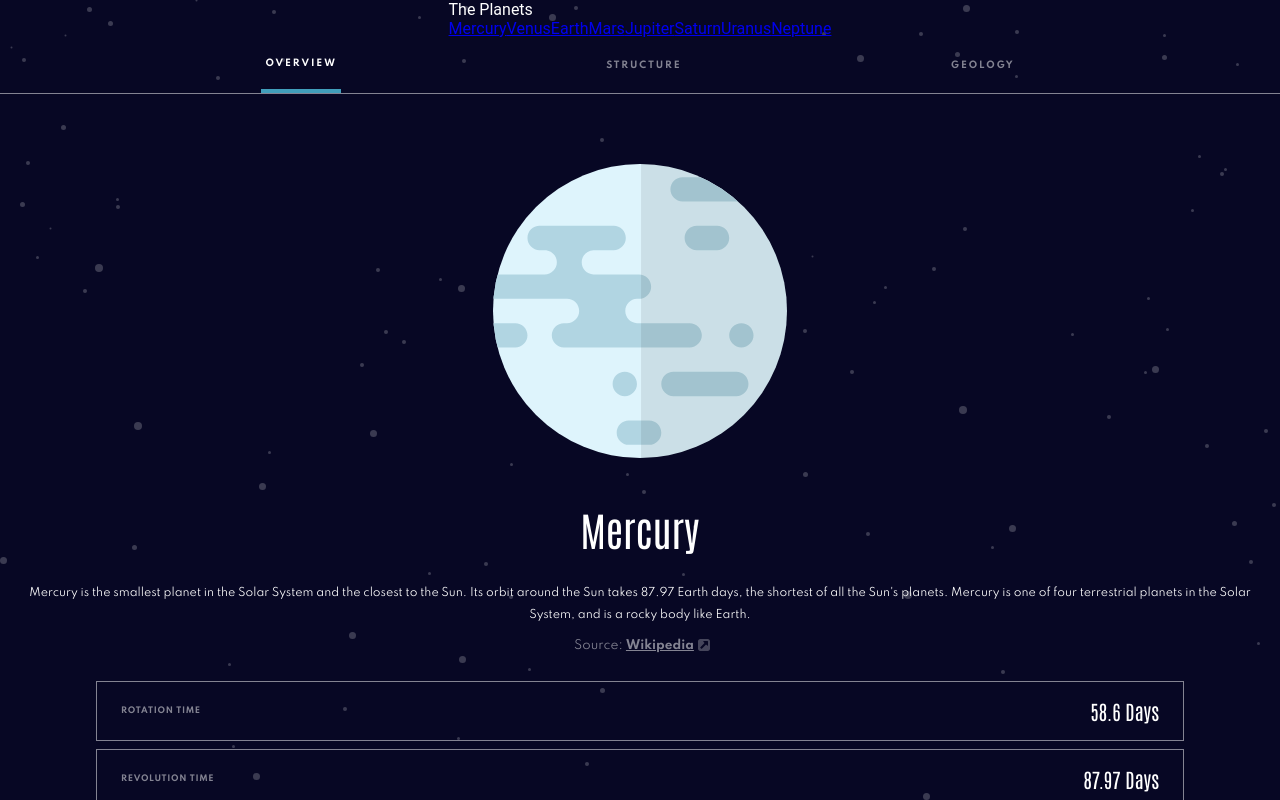
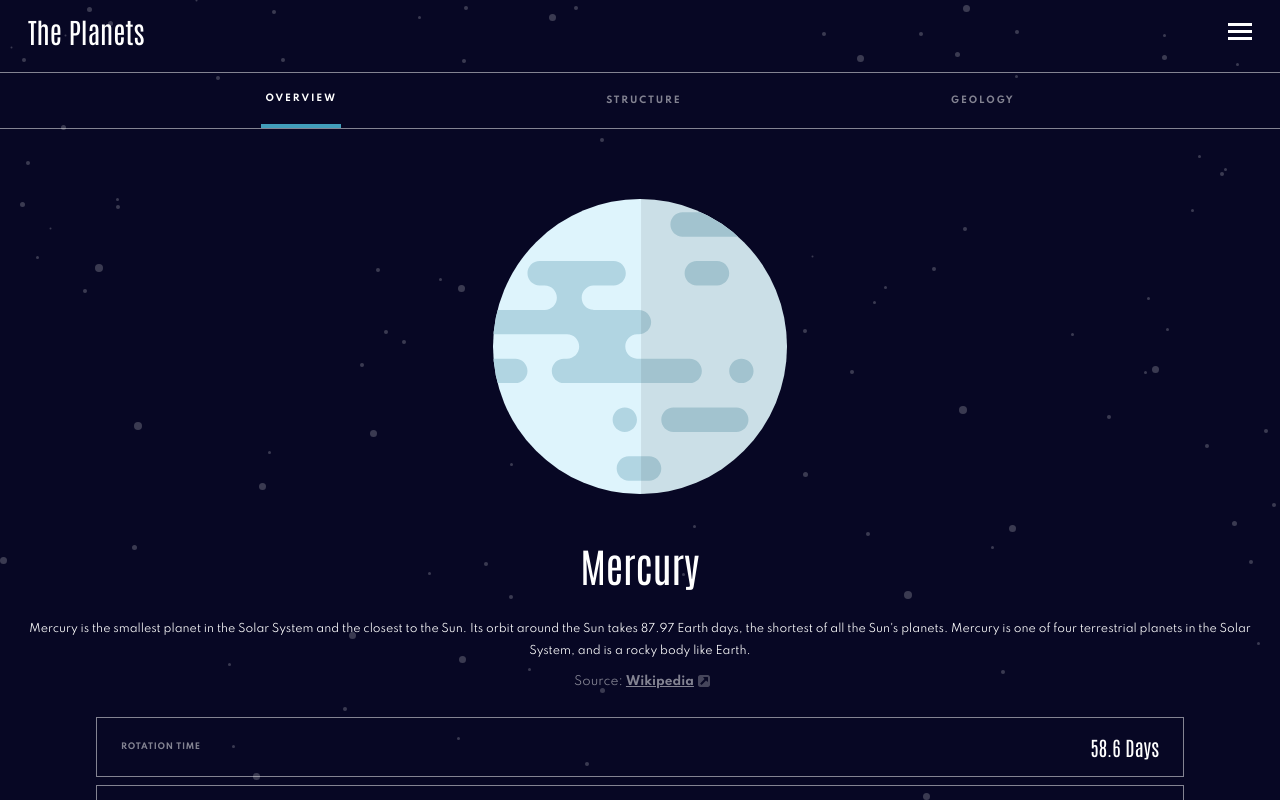
Before and after one commit to kristiingco/planets-fact-site, a React (Create React App) app: page /mercury in a window 1280 px wide. Shown: the top 800 px of the page. Built offline with nearby package versions, Linux system fonts and the light colour scheme.

Commit message:
Add navigation list

```diff
--- a/src/App.css
+++ b/src/App.css
@@ -24,5 +24,5 @@ body {
 .App {
     display: flex;
     flex-direction: column;
-    align-items: center;
+
 }
--- a/src/components/navigation/Navigation.js
+++ b/src/components/navigation/Navigation.js
@@ -1,10 +1,29 @@
-import React from "react";
+import React, { useState, useEffect } from "react";
+import "./Navigation.scss";
+import { useLocation } from "react-router-dom";
 import NavigationList from "./navigation-list/NavigationList";
 
 const Navigation = ({ data }) => {
+  const location = useLocation();
+  const [toggle, setToggle] = useState("toggle-menu");
+
+  useEffect(() => {
+    setToggle("toggle-menu");
+  }, [location]);
+
+  const openOrClose = () => {
+    if (toggle === "toggle-menu") {
+      setToggle("");
+    } else {
+      setToggle("toggle-menu");
+    }
+  };
+
   return (
-    <div>
-      The Planets <NavigationList data={data} />
+    <div className="navigation">
+      <h2 className="navigation-header">The Planets</h2>{" "}
+      <img src="/assets/icon-hamburger.svg" alt="menu" onClick={openOrClose} />
+      <NavigationList data={data} toggle={toggle} />
     </div>
   );
 };
--- a/src/components/navigation/Navigation.scss
+++ b/src/components/navigation/Navigation.scss
@@ -0,0 +1,22 @@
+.navigation {
+    margin-top: -10px;
+    display: flex;
+    flex-direction: row;
+    justify-content: space-between;
+    width: 100%;
+    border-bottom: 1px solid rgba(255, 255, 255, 0.5);
+    padding: 0px 28px;
+}
+
+.navigation-header {
+
+    font-family: Antonio;
+    font-size: 28px;
+    font-weight: normal;
+
+}
+
+.navigation img {
+    cursor: pointer;
+    object-fit: contain;
+}
--- a/src/components/navigation/navigation-list/NavigationList.js
+++ b/src/components/navigation/navigation-list/NavigationList.js
@@ -1,17 +1,32 @@
 import React from "react";
+import "./NavigationList.scss";
 import { Link } from "react-router-dom";
 
-const NavigationList = ({ data }) => {
+const NavigationList = ({ data, toggle }) => {
   return (
-    <div>
+    <div className={`navigation-list ${toggle}`}>
+      <div className="navigation-links">
         {data.map((planet) => (
+          <div className={"navigation-link "}>
             <Link
+              className="navigation-link-planet"
               key={planet.name.toLowerCase()}
               to={`/${planet.name.toLowerCase()}`}
             >
-          {planet.name}
+              <div className="navigation-link-planet-info">
+                <span className={`dot dot-${planet.name.toLowerCase()}`}></span>
+                <span className="navigation-planet-name">{planet.name}</span>
+              </div>
+
+              <img
+                className="navigation-link-chevron"
+                src="assets/icon-chevron.svg"
+                alt="chevron"
+              />
             </Link>
+          </div>
         ))}
+      </div>
     </div>
   );
 };
--- a/src/components/navigation/navigation-list/NavigationList.scss
+++ b/src/components/navigation/navigation-list/NavigationList.scss
@@ -0,0 +1,102 @@
+.navigation-list {
+    display: block;
+    width: 100%;
+    left: 0;
+    position: absolute;
+    top: 75px;
+    background:#070724;
+    height: 100%;
+    z-index: 99999;
+    -webkit-box-shadow: 0px 15px 15px -9px rgba(0,0,0,1);
+    box-shadow: 0px 15px 15px -9px rgba(0,0,0,1);
+
+}
+
+.navigation-links {
+    display: flex;
+    flex-direction: column;
+    margin-top: 44px;
+
+    .dot {
+        height: 20px;
+        width: 20px;
+        border-radius: 50%;
+        display: inline-block;
+        background-color: #bbb;
+        padding: 0;
+    }
+
+    .dot-mercury {
+        background-color: #DEF4FC;
+    }
+
+    .dot-venus {
+        background-color: #F7CC7F;
+    }
+
+    .dot-earth {
+        background-color: #545BFE;
+    }
+
+    .dot-mars {
+        background-color: #FF6A45;
+    }
+
+    .dot-jupiter {
+        background-color: #ECAD7A;
+    }
+
+    .dot-saturn {
+        background-color: #FCCB6B;
+    }
+
+    .dot-uranus {
+        background-color: #65F0D5;
+    }
+
+    .dot-neptune {
+        background-color: #497EFA;
+    }
+
+    .navigation-link {
+        padding: 0PX 24px;
+    }
+
+    .navigation-link-planet {
+        text-decoration: none;
+        color: #ffffff;
+        text-transform: uppercase;
+        font-family: Spartan;
+
+
+        font-size: 15px;
+
+        display: flex;
+        border-bottom: 1px solid rgba(255, 255, 255, 0.1);
+        justify-content: space-between;
+        align-items: center;
+        padding: 20px;
+
+        .navigation-link-planet-info {
+            display: flex;
+            align-items: center;
+
+            .navigation-planet-name {
+                margin-left: 24px;
+                font-weight: 700;
+            }
+        }
+
+
+
+    }
+
+
+
+
+}
+
+
+.toggle-menu {
+    display: none;
+}
--- a/src/components/planet/Planet.scss
+++ b/src/components/planet/Planet.scss
@@ -1,4 +1,5 @@
 .buttons-mobile {
+
     width: 100%;
     display: flex;
     border-bottom: 1px solid rgba(255,255,255, 0.5);
```
Lines whose indentation alone changed are shown as unchanged.
